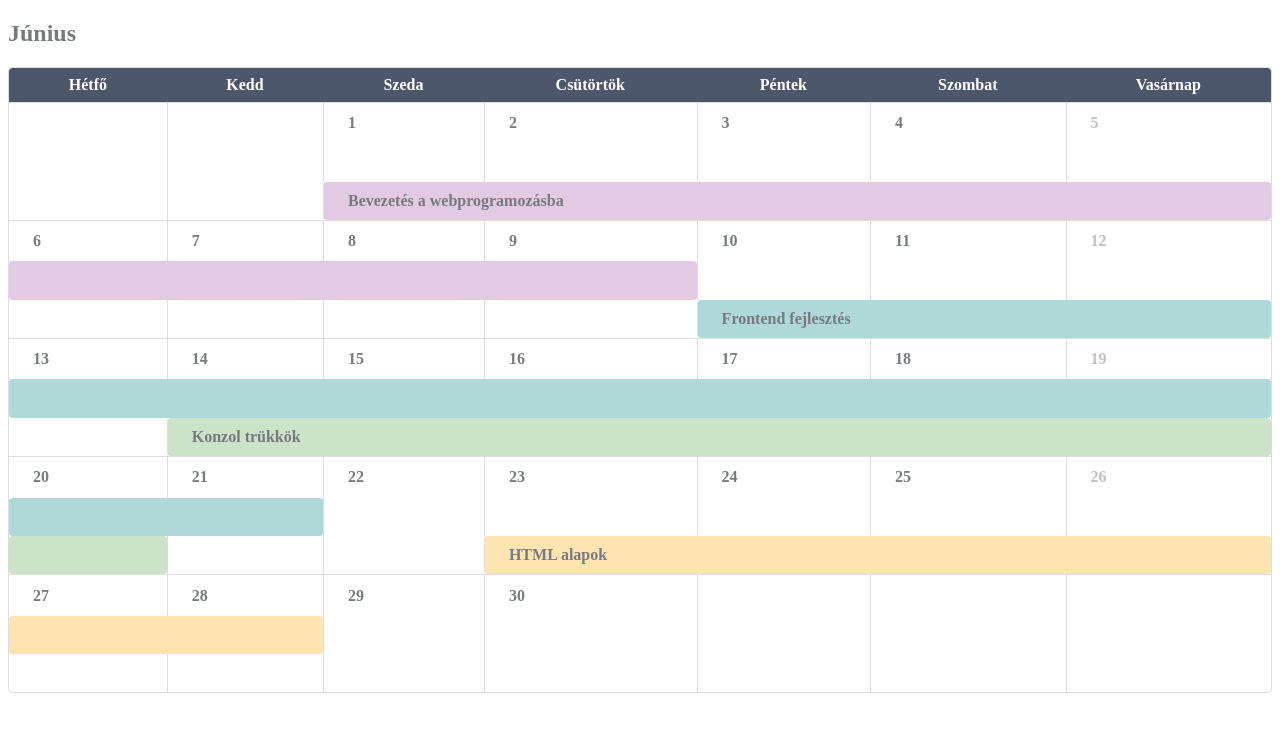
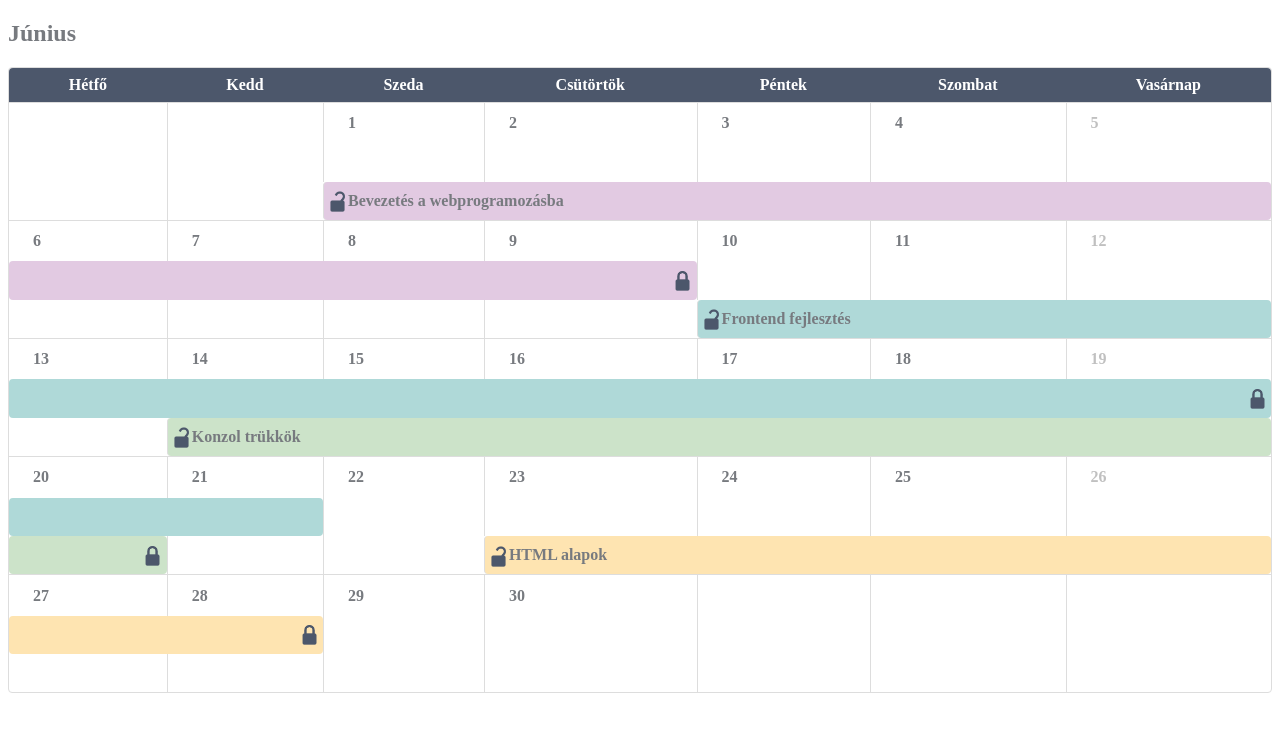
Before and after one commit to szabinafekete/kihivas7, a plain HTML site: page index.html in a window 1280 px wide. Drawn offline with Linux system fonts and the light colour scheme.

Commit message:
Add files via upload

```diff
--- a/index.html
+++ b/index.html
@@ -5,7 +5,7 @@
     <meta http-equiv="X-UA-Compatible" content="IE=edge">
     <meta name="viewport" content="width=device-width, initial-scale=1.0">
     <title>7. Kihívás</title>
-    <link rel="shortcut icon" href="icon.png" type="image/x-icon">
+    <link rel="shortcut icon" href="icons/favicon.png" type="image/x-icon">
     <style>
         * {
             color: #777a7f;
@@ -63,6 +63,18 @@
         .tnfBC4 {
             background-color: #fee4b1;
         }
+        .tnfOpen {
+            background-image: url("icons/lock_open.png");
+            background-repeat: no-repeat;
+            background-size: 15px auto;
+            background-position: 0.5vw 1.2vh;
+        }
+        .tnfClose {
+            background-image: url("icons/lock_closed.png");
+            background-repeat: no-repeat;
+            background-size: 15px auto;
+            background-position: right 0.5vw top 1.2vh;
+        }
     </style>
 </head>
 
@@ -102,7 +114,7 @@
             <tr>
                 <td></td>
                 <td></td>
-                <td colspan="5" class="tnf tnfColor tnfBC1"><a href="https://webprogramozoleszek.hu/elerheto-tanfolyamok/bevezetes-a-webprogramozasba-tanfolyam/" target="_blank">Bevezetés a webprogramozásba</a></td>
+                <td colspan="5" class="tnf tnfColor tnfBC1 tnfOpen"><a href="https://webprogramozoleszek.hu/elerheto-tanfolyamok/bevezetes-a-webprogramozasba-tanfolyam/" target="_blank">Bevezetés a webprogramozásba</a></td>
             </tr>
             <tr class="numcells">
                 <td>6</td>
@@ -114,7 +126,7 @@
                 <td>12</td>
             </tr>
             <tr>
-                <td colspan="4" class="tnf tnfColor tnfBC1"></td>
+                <td colspan="4" class="tnf tnfColor tnfBC1 tnfClose"></td>
                 <td></td>
                 <td></td>
                 <td></td>
@@ -124,7 +136,7 @@
                 <td></td>
                 <td></td>
                 <td></td>
-                <td colspan="3" class="tnf tnfColor tnfBC2">Frontend fejlesztés</td>
+                <td colspan="3" class="tnf tnfColor tnfBC2 tnfOpen">Frontend fejlesztés</td>
             </tr>
             <tr class="numcells">
                 <td>13</td>
@@ -136,12 +148,12 @@
                 <td>19</td>
             </tr>
             <tr>
-                <td colspan="7" class="tnf tnfColor tnfBC2"></td>
+                <td colspan="7" class="tnf tnfColor tnfBC2 tnfClose"></td>
 
             </tr>
             <tr>
                 <td></td>
-                <td colspan="6" class="tnf tnfColor tnfBC3">Konzol trükkök</td>
+                <td colspan="6" class="tnf tnfColor tnfBC3 tnfOpen">Konzol trükkök</td>
             </tr>
             <tr class="numcells">
                 <td>20</td>
@@ -161,10 +173,10 @@
                 <td></td>
             </tr>
             <tr>
-                <td class="tnf tnfColor tnfBC3"></td>
+                <td class="tnf tnfColor tnfBC3 tnfClose"></td>
                 <td></td>
                 <td></td>
-                <td colspan="4" class="tnf tnfColor tnfBC4">HTML alapok</td>
+                <td colspan="4" class="tnf tnfColor tnfBC4 tnfOpen">HTML alapok</td>
             </tr>
             <tr class="numcells">
                 <td>27</td>
@@ -176,7 +188,7 @@
                 <td></td>
             </tr>
             <tr>
-                <td colspan="2" class="tnf tnfColor tnfBC4"></td>
+                <td colspan="2" class="tnf tnfColor tnfBC4 tnfClose"></td>
                 <td></td>
                 <td></td>
                 <td></td>
```
